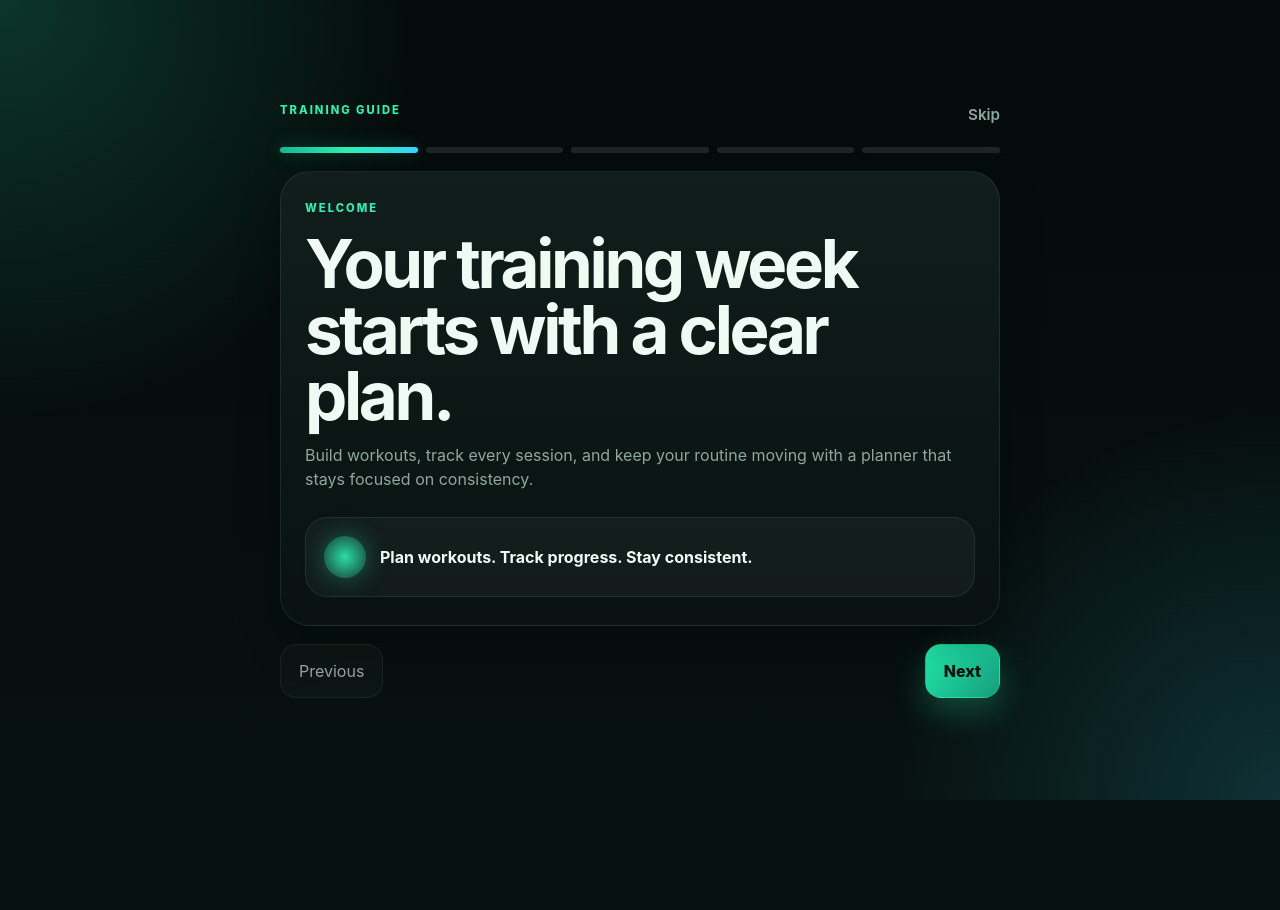
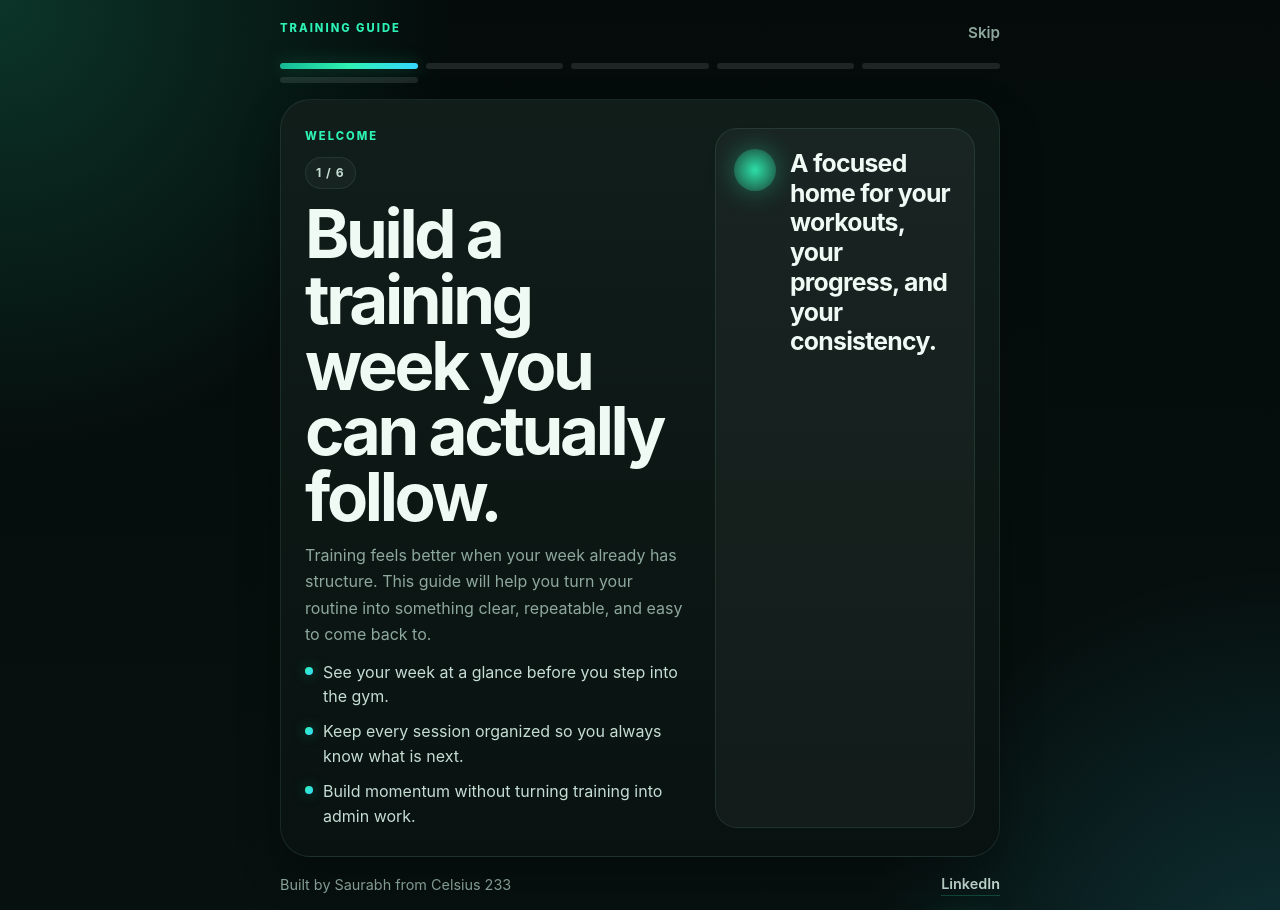
Before and after one commit to SS-Croaker/personal-workout-planner, a React (Vite) app: page /training-guide in a window 1280 px wide. Shown: the top 910 px of the page. Before the commit the page ends 800 px from the top, so only its background shows below. Built offline with nearby package versions, Linux system fonts and the light colour scheme; no server answers; the database is empty; sample sign-in values are in the browser's storage.

Commit message:
Transform Training Guide Content Into Human-Centered Premium App Onboarding

```diff
--- a/src/pages/TrainingGuidePage.jsx
+++ b/src/pages/TrainingGuidePage.jsx
@@ -6,38 +6,75 @@ import { useWorkoutStore } from '../store/workoutStore';
 const GUIDE_STEPS = [
   {
     eyebrow: 'Welcome',
-    title: 'Your training week starts with a clear plan.',
+    title: 'Build a training week you can actually follow.',
     body:
-      'Build workouts, track every session, and keep your routine moving with a planner that stays focused on consistency.',
-    accent: 'Plan workouts. Track progress. Stay consistent.',
+      'Training feels better when your week already has structure. This guide will help you turn your routine into something clear, repeatable, and easy to come back to.',
+    accent: 'A focused home for your workouts, your progress, and your consistency.',
+    highlights: [
+      'See your week at a glance before you step into the gym.',
+      'Keep every session organized so you always know what is next.',
+      'Build momentum without turning training into admin work.',
+    ],
   },
   {
     eyebrow: 'Weekly Plans',
-    title: 'Shape each week around the way you actually train.',
+    title: 'Create plans that match your goals, schedule, and training style.',
     body:
-      'Create multiple plans, name each workout your way, and organize your week so every session has a clear role.',
-    accent: 'Multiple plans. Custom workout names. Structured training days.',
+      'Use different plans for different seasons of training. Keep one split for strength, another for cutting, and another for busy weeks when you want something simpler.',
+    accent: 'Different goals deserve different plans.',
+    highlights: [
+      'Build full weekly splits around the way you really train.',
+      'Name your workouts your way, from Chest Day to Recovery.',
+      'Switch plans anytime without losing the work you already put in.',
+    ],
+  },
+  {
+    eyebrow: 'Workouts',
+    title: 'Build each workout the way you would write it in your notes, only cleaner.',
+    body:
+      'Add your exercises, set your weights, choose your equipment, and shape each session so it is ready when you are. Once a workout is built, it becomes much easier to stay locked in.',
+    accent: 'Every workout should feel ready before the session starts.',
+    highlights: [
+      'Add exercises, weights, and equipment in one place.',
+      'Build chest days, leg days, push days, pull days, and more.',
+      'Reuse the structure you like instead of rebuilding from scratch.',
+    ],
   },
   {
     eyebrow: 'Progress',
-    title: 'Turn every workout into visible momentum.',
+    title: 'Watch your training week come together session by session.',
     body:
-      'Mark exercises complete, watch progress fill in, and reset the week whenever you need a fresh run without losing your plan.',
-    accent: 'Complete exercises. Monitor progress. Reset without losing structure.',
+      'When you complete exercises, the week starts to tell a story. You can see what is done, what is left, and where your momentum is building.',
+    accent: 'Progress should feel visible, motivating, and easy to trust.',
+    highlights: [
+      'Mark exercises complete as you move through a workout.',
+      'See each workout fill up instead of guessing how far along you are.',
+      'Reset the week when you want a fresh start without losing your structure.',
+    ],
   },
   {
-    eyebrow: 'Exercise Setup',
-    title: 'Keep every exercise organized and easy to track.',
+    eyebrow: 'Consistency',
+    title: 'Keep your rhythm going even when life is not perfect.',
     body:
-      'Add movements, choose equipment, save weights in kg or lbs, and build sessions that are clean, practical, and ready to follow.',
-    accent: 'Exercise library. Equipment. Weight units. Organized sessions.',
+      'Some weeks are full training weeks. Some are travel weeks, cardio weeks, or recovery weeks. The goal here is to help you keep showing up and see that consistency over time.',
+    accent: 'Your calendar becomes a clear picture of your momentum.',
+    highlights: [
+      'Log workout days and see your month fill in over time.',
+      'Keep a realistic consistency streak without guilt-driven pressure.',
+      'Look back at your training rhythm and stay connected to the habit.',
+    ],
   },
   {
     eyebrow: 'Ready',
-    title: 'Everything is set up for your next session.',
+    title: 'Start with one plan, then let it evolve with you.',
     body:
-      'When you are ready, head into your weekly plan, build your workouts, and start stacking completed sessions.',
-    accent: 'Train with clarity. Track with confidence.',
+      'You do not need to build the perfect routine on day one. Start with the week you want to train now, duplicate what works later, and keep shaping it as your goals change.',
+    accent: 'Built to help you train with clarity, consistency, and confidence.',
+    highlights: [
+      'Start simple and build out your first week fast.',
+      'Duplicate older plans when you want a new version of a routine you already like.',
+      'Step into every session knowing your plan is already waiting for you.',
+    ],
   },
 ];
 
@@ -117,8 +154,19 @@ export default function TrainingGuidePage() {
         <article className="training-guide-card">
           <div className="training-guide-copy">
             <p className="eyebrow">{step.eyebrow}</p>
+            <div className="training-guide-step-meta">
+              <span>{stepIndex + 1} / {GUIDE_STEPS.length}</span>
+            </div>
             <h1>{step.title}</h1>
             <p className="muted">{step.body}</p>
+            <div className="training-guide-highlights">
+              {step.highlights.map((highlight) => (
+                <div key={highlight} className="training-guide-highlight">
+                  <span className="training-guide-highlight-dot" aria-hidden="true" />
+                  <span>{highlight}</span>
+                </div>
+              ))}
+            </div>
           </div>
 
           <div className="training-guide-feature">
@@ -126,6 +174,17 @@ export default function TrainingGuidePage() {
             <strong>{step.accent}</strong>
           </div>
         </article>
+
+        <div className="training-guide-footer">
+          <span>Built by Saurabh from Celsius 233</span>
+          <a
+            href="https://www.linkedin.com/in/saurabh-singh3994/"
+            target="_blank"
+            rel="noreferrer"
+          >
+            LinkedIn
+          </a>
+        </div>
 
         <div className="training-guide-actions">
           <button
--- a/src/styles.overrides.css
+++ b/src/styles.overrides.css
@@ -226,6 +226,99 @@
   padding: 18px;
 }
 
+.training-guide-shell {
+  gap: 16px;
+}
+
+.training-guide-card {
+  gap: 18px;
+}
+
+.training-guide-copy {
+  gap: 12px;
+}
+
+.training-guide-step-meta {
+  display: inline-flex;
+  align-items: center;
+  width: fit-content;
+  padding: 6px 10px;
+  border-radius: 999px;
+  border: 1px solid rgba(130, 198, 175, 0.12);
+  background: rgba(255, 255, 255, 0.03);
+  color: var(--text-soft);
+  font-size: 0.76rem;
+  font-weight: 700;
+  letter-spacing: 0.08em;
+  text-transform: uppercase;
+}
+
+.training-guide-copy .muted {
+  max-width: 38ch;
+  font-size: 1rem;
+  line-height: 1.65;
+}
+
+.training-guide-highlights {
+  display: flex;
+  flex-direction: column;
+  gap: 10px;
+}
+
+.training-guide-highlight {
+  display: flex;
+  align-items: flex-start;
+  gap: 10px;
+  color: var(--text-soft);
+  line-height: 1.55;
+}
+
+.training-guide-highlight-dot {
+  width: 8px;
+  height: 8px;
+  margin-top: 0.48rem;
+  border-radius: 999px;
+  background: linear-gradient(135deg, var(--accent), var(--teal));
+  box-shadow: 0 0 14px rgba(46, 242, 179, 0.35);
+  flex-shrink: 0;
+}
+
+.training-guide-feature {
+  align-items: flex-start;
+  text-align: left;
+  padding: 20px 18px;
+  border-radius: 22px;
+}
+
+.training-guide-feature strong {
+  max-width: 18ch;
+  font-size: clamp(1.18rem, 2.7vw, 1.55rem);
+  line-height: 1.2;
+  letter-spacing: -0.03em;
+}
+
+.training-guide-footer {
+  display: flex;
+  align-items: center;
+  justify-content: space-between;
+  gap: 12px;
+  color: var(--muted);
+  font-size: 0.9rem;
+}
+
+.training-guide-footer a {
+  color: var(--text-soft);
+  font-weight: 600;
+  border-bottom: 1px solid rgba(46, 242, 179, 0.22);
+  transition: color 180ms ease, border-color 180ms ease;
+}
+
+.training-guide-footer a:hover,
+.training-guide-footer a:focus-visible {
+  color: var(--text);
+  border-color: rgba(46, 242, 179, 0.46);
+}
+
 @media (max-width: 767px) {
   .page-content {
     padding-top: 10px;
@@ -315,6 +408,39 @@
   .plan-mode-toggle {
     grid-template-columns: 1fr;
   }
+
+  .training-guide-shell {
+    gap: 14px;
+  }
+
+  .training-guide-card {
+    gap: 16px;
+  }
+
+  .training-guide-copy .muted {
+    font-size: 0.96rem;
+    line-height: 1.6;
+  }
+
+  .training-guide-highlight {
+    gap: 9px;
+    font-size: 0.95rem;
+  }
+
+  .training-guide-feature {
+    padding: 18px 16px;
+  }
+
+  .training-guide-feature strong {
+    max-width: 100%;
+    font-size: 1.1rem;
+  }
+
+  .training-guide-footer {
+    flex-direction: column;
+    align-items: flex-start;
+    font-size: 0.84rem;
+  }
 }
 
 @media (min-width: 768px) {
@@ -333,6 +459,19 @@
   .dashboard-summary-header {
     flex-direction: row;
     align-items: center;
+  }
+
+  .training-guide-card {
+    grid-template-columns: minmax(0, 1.35fr) minmax(260px, 0.8fr);
+    align-items: stretch;
+  }
+
+  .training-guide-shell {
+    max-width: 980px;
+  }
+
+  .training-guide-copy h1 {
+    max-width: 12ch;
   }
 
   .dashboard-plan-shell {
```
